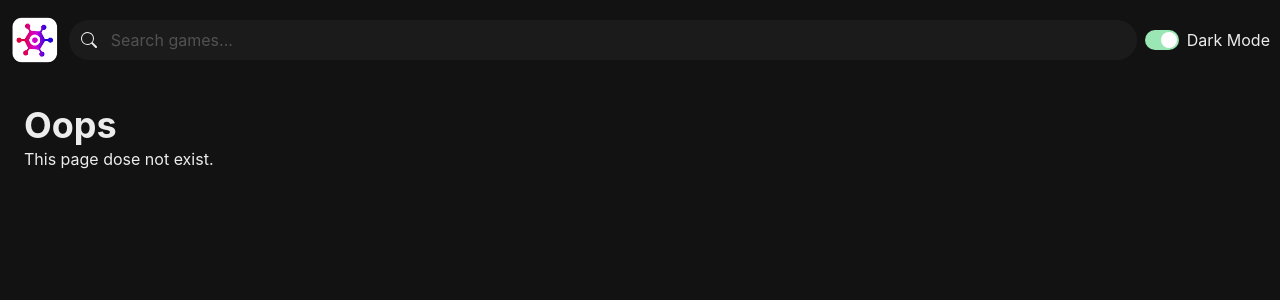
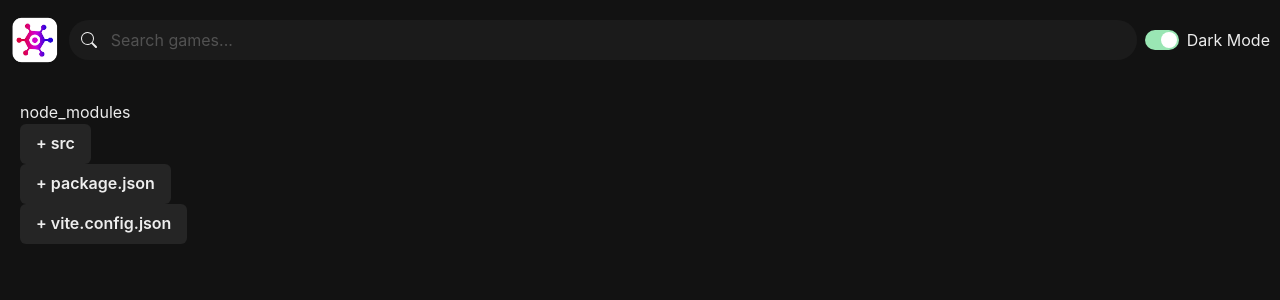
Before and after one commit to alireza-akbarzadeh/game-hub, a React (Vite) app: page /recursive in a window 1280 px wide. Shown: the top 300 px of the page. Built offline with nearby package versions, Linux system fonts and the light colour scheme.

Commit message:
recursivce concept

```diff
--- /dev/null
+++ b/src/hub/page/Recursive.tsx
@@ -0,0 +1,126 @@
+import { Box, Button, Text } from "@chakra-ui/react";
+import { useState } from "react";
+
+function uuid() {
+  return `${new Date()}${Math.random() * 1000}`;
+}
+
+const data: TRecursiveItem[] = [
+  {
+    name: "node_modules",
+    id: uuid(),
+  },
+  {
+    name: "src",
+    id: uuid(),
+    children: [
+      {
+        name: "react",
+        id: uuid(),
+        children: [
+          {
+            name: "src",
+            id: uuid(),
+            children: [
+              {
+                name: "components",
+                id: uuid(),
+                children: [
+                  {
+                    name: "ag-grid",
+                    id: uuid(),
+                    children: [
+                      {
+                        name: "ag-grid",
+                        id: uuid(),
+                      },
+                    ],
+                  },
+                ],
+              },
+            ],
+          },
+        ],
+      },
+      {
+        name: "react-query",
+        id: uuid(),
+      },
+      {
+        name: "ag-grid",
+        id: uuid(),
+        children: [
+          {
+            name: "ag-grid",
+            id: uuid(),
+            children: [
+              {
+                name: "ag-grid",
+                id: uuid(),
+              },
+            ],
+          },
+        ],
+      },
+    ],
+  },
+  {
+    name: "package.json",
+    id: uuid(),
+    children: [
+      {
+        name: "react-table",
+        id: uuid(),
+      },
+    ],
+  },
+  {
+    name: "vite.config.json",
+    id: uuid(),
+    children: [
+      {
+        name: "zustand",
+        id: uuid(),
+      },
+    ],
+  },
+];
+
+export const Recursive = () => {
+  return (
+    <Box>
+      {data.map((child) => (
+        <Entry entry={child} key={child.id} depth={1} />
+      ))}
+    </Box>
+  );
+};
+
+type TRecursiveItem = {
+  name: string;
+  children?: TRecursiveItem[];
+  id: string;
+};
+
+const Entry = ({ entry, depth }: { entry: TRecursiveItem; depth: number }) => {
+  const [isExpanded, setIsExpanded] = useState<boolean>(false);
+  return (
+    <Box>
+      {entry.children ? (
+        <Button onClick={() => setIsExpanded(!isExpanded)}>
+          + {entry.name}
+        </Button>
+      ) : (
+        <Text>{entry.name}</Text>
+      )}
+      {isExpanded && (
+        <Box style={{ paddingLeft: `${depth * 10}px` }}>
+          <Text>{entry.name}</Text>
+          {entry.children?.map((childEntry) => (
+            <Entry key={childEntry.id} entry={childEntry} depth={depth + 1} />
+          ))}
+        </Box>
+      )}
+    </Box>
+  );
+};
--- a/src/routes.tsx
+++ b/src/routes.tsx
@@ -5,6 +5,7 @@ import ErrorPage from "./pages/ErrorPage";
 import { GameDetailPage } from "./pages/GameDetailPage";
 import { HomePage } from "./pages/HomePage";
 import Layout from "./pages/Layout";
+import { Recursive } from "./hub/page/Recursive";
 
 export const router = createBrowserRouter([
   {
@@ -25,8 +26,8 @@ export const router = createBrowserRouter([
         element: <CustomHook />,
       },
       {
-        path: "review",
-        element: <Review />,
+        path: "recursive",
+        element: <Recursive />,
       },
     ],
   },
```
